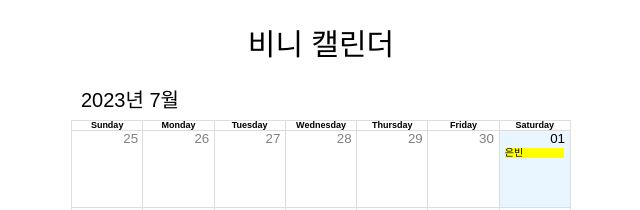
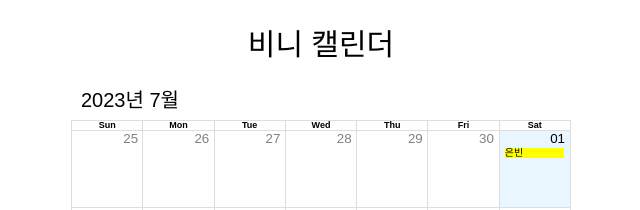
Before and after one commit to Gwasuwon-shot/web-pre-task, a React (Vite) app: page / in a window 1280 px wide. Shown: the top 210 px of the page, without its empty margins (319-959 px from the left). Built offline with nearby package versions, Linux system fonts and the light colour scheme; a web font is replaced by a local one.

Commit message:
[ etc ] react-moment 설치

```diff
--- a/package.json
+++ b/package.json
@@ -17,9 +17,11 @@
     "eslint-plugin-jsx-a11y": "^6.7.1",
     "eslint-plugin-react": "^7.32.2",
     "eslint-plugin-simple-import-sort": "^10.0.0",
+    "moment": "^2.29.4",
     "react": "^18.2.0",
     "react-big-calendar": "^1.8.1",
     "react-dom": "^18.2.0",
+    "react-moment": "^1.1.3",
     "react-query": "^3.39.3",
     "react-router-dom": "^6.14.0",
     "recoil": "^0.7.7",
--- a/src/components/eunBean/BeanCalendar.tsx
+++ b/src/components/eunBean/BeanCalendar.tsx
@@ -3,62 +3,15 @@ import { Calendar, momentLocalizer } from "react-big-calendar";
 import moment from "moment";
 import "./customCalendar/calendarStyles.css";
 import Toolbar from "./customCalendar/Toolbar";
+import { useState } from "react";
+import { EVENT_LIST } from "./customCalendar/CalendarConstnat";
 
 export default function BeanCalendar() {
   moment.locale("ko-KR");
   const localizer = momentLocalizer(moment);
+  const [selectedDate, setSelectedDate] = useState(new Date());
 
-  // 이벤트 리스트
-  const eventList = [
-    {
-      id: 0,
-      title: "은빈",
-      start: new Date(2023, 6, 1, 7, 0), // 시작 시간 (년, 월(0부터 시작), 일, 시간, 분)
-      end: new Date(2023, 6, 1, 8, 0), // 종료 시간 (년, 월(0부터 시작), 일, 시간, 분
-      // 각 컬러 지정을 위한 type 지정
-      data: {
-        type: "비니",
-      },
-    },
-    {
-      id: 1,
-      title: "2 은빈",
-      start: new Date(2023, 6, 3, 8, 0),
-      end: new Date(2023, 6, 3, 9, 0),
-      data: {
-        type: "비니",
-      },
-    },
-    {
-      id: 2,
-      title: "3 은빈",
-      start: new Date(2023, 6, 9, 9, 0),
-      end: new Date(2023, 6, 9, 10, 0),
-      data: {
-        type: "비니",
-      },
-    },
-    {
-      id: 3,
-      title: "",
-      start: new Date(2023, 6, 1, 12, 0),
-      end: new Date(2023, 6, 1, 14, 0),
-      data: {
-        type: "비니",
-      },
-    },
-    {
-      id: 4,
-      title: "희정",
-      start: new Date(2023, 6, 16, 16, 0),
-      end: new Date(2023, 6, 16, 24, 0),
-      data: {
-        type: "히정",
-      },
-    },
-  ];
-
-  //  카테고리에 따른 색 지정
+  //  일정 등록 => 카테고리 마다 색 구분
   const components = {
     event: (props: any) => {
       const eventType = props?.event?.data?.type;
@@ -78,6 +31,11 @@ export default function BeanCalendar() {
     weekdayFormat: (date, culture, localizer) => localizer.format(date, "dddd", culture),
   };
 
+  //  날짜 이동
+  const handleNavigate = (date) => {
+    setSelectedDate(date);
+  };
+
   return (
     <>
       <Header> 비니 캘린더 </Header>
@@ -85,14 +43,16 @@ export default function BeanCalendar() {
         <Calendar
           localizer={localizer}
           style={{ height: 500, width: 500 }}
-          events={eventList}
+          events={EVENT_LIST}
           startAccessor="start"
           endAccessor="end"
+          culture={"ko-KR"}
+          onNavigate={handleNavigate}
+          date={selectedDate}
           components={{
             ...components,
             toolbar: Toolbar,
           }}
-          formats={formats}
         />
       </CalendarWrapper>
     </>
--- a/src/components/eunBean/customCalendar/CalendarConstnat.ts
+++ b/src/components/eunBean/customCalendar/CalendarConstnat.ts
@@ -1,32 +1,50 @@
-export const EVENTS = [
+// 이벤트 리스트
+export const EVENT_LIST = [
+  {
+    id: 0,
+    title: "은빈",
+    start: new Date(2023, 6, 1, 7, 0), // 시작 시간 (년, 월(0부터 시작), 일, 시간, 분)
+    end: new Date(2023, 6, 1, 8, 0), // 종료 시간 (년, 월(0부터 시작), 일, 시간, 분
+
+    // 각 컬러 지정을 위한 type 지정
+    data: {
+      type: "비니",
+    },
+  },
   {
     id: 1,
-    student: "지수",
-    time: "13:00 ~ 14:00",
-    date: ["2023.11.06", "2023.11.13", "2023.11.20", "2023.11.27"],
+    title: "2 은빈",
+    start: new Date(2023, 6, 3, 8, 0),
+    end: new Date(2023, 6, 3, 9, 0),
+    data: {
+      type: "비니",
+    },
   },
   {
     id: 2,
-    student: "희정",
-    time: "19:00 ~ 20:00",
-    date: ["2023.11.06", "2023.11.16"],
+    title: "3 은빈",
+    start: new Date(2023, 6, 9, 9, 0),
+    end: new Date(2023, 6, 9, 10, 0),
+    data: {
+      type: "비니",
+    },
   },
   {
     id: 3,
-    student: "은빈",
-    time: "18:00 ~ 19:00",
-    date: ["2023.11.09"],
+    title: "",
+    start: new Date(2023, 6, 1, 12, 0),
+    end: new Date(2023, 6, 1, 14, 0),
+    data: {
+      type: "비니",
+    },
   },
   {
     id: 4,
-    student: "성경",
-    time: "11:00 ~ 12:00",
-    date: ["2023.11.22"],
-  },
-  {
-    id: 5,
-    student: "혜인",
-    time: "15:00 ~ 16:00",
-    date: ["2023.11.30"],
+    title: "희정",
+    start: new Date(2023, 6, 16, 16, 0),
+    end: new Date(2023, 6, 16, 24, 0),
+    data: {
+      type: "히정",
+    },
   },
 ];
```
Also changed, not shown: 1 other file (tests, documents, lock files or other folders).
